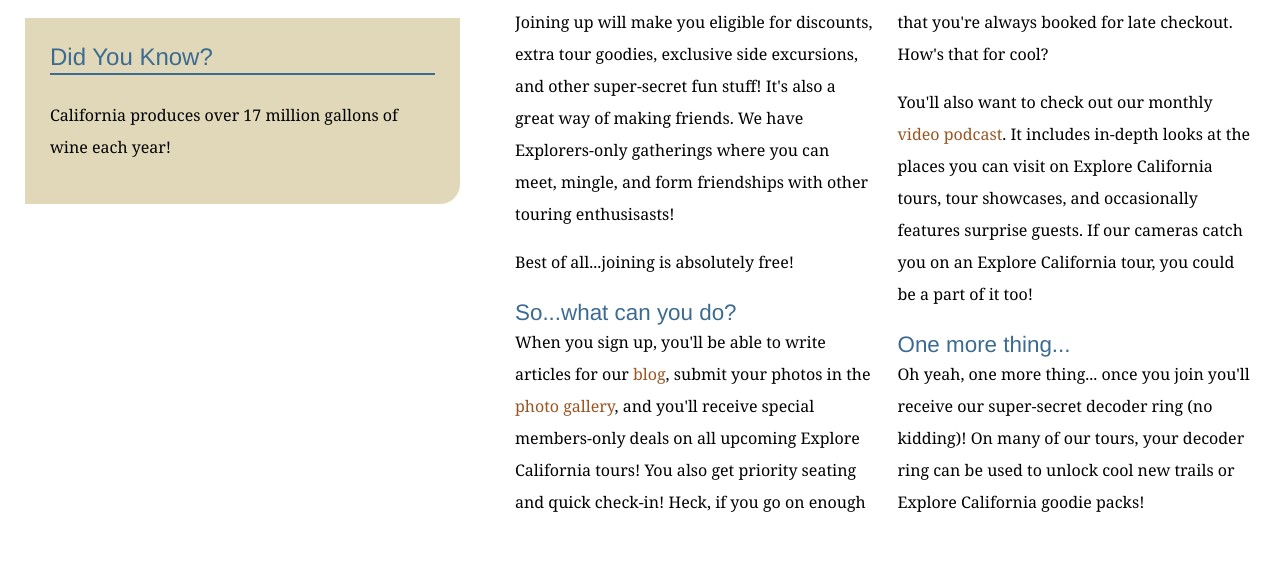
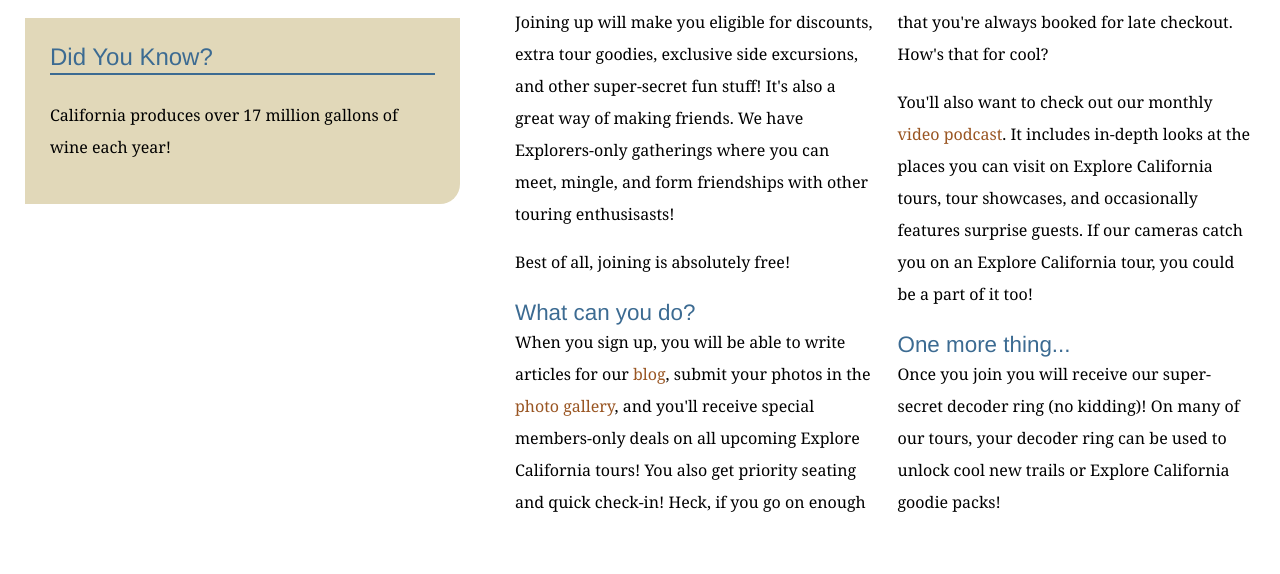
Before and after one commit to tuannguy/explore_california, a plain HTML site: page explorers.html in a window 1280 px wide. Shown: the part 838-1412 px from the top of the page. Drawn offline with Linux system fonts and the light colour scheme.

Commit message:
Minor text edits
Client emailed changes to Explorers page.

```diff
--- a/explorers.html
+++ b/explorers.html
@@ -78,10 +78,10 @@
           <p>Joining up will make you eligible for discounts, extra tour goodies, exclusive side excursions, and other
             super-secret fun stuff! It's also a great way of making friends. We have Explorers-only gatherings where you
             can meet, mingle, and form friendships with other touring enthusisasts!</p>
-          <p>Best of all...joining is absolutely free!</p>
+          <p>Best of all, joining is absolutely free!</p>
 
-          <h2>So...what can you do?</h2>
-          <p>When you sign up, you'll be able to write articles for our <a
+          <h2>What can you do?</h2>
+          <p>When you sign up, you will be able to write articles for our <a
               href="http://www.explorecalifornia.org/blog">blog</a>, submit your photos in the <a
               href="explorers/gallery.html">photo gallery</a>, and you'll receive special members-only deals on all
             upcoming Explore California tours! You also get priority seating and quick check-in! Heck, if you go on
@@ -94,7 +94,7 @@
             too!</p>
 
           <h2>One more thing...</h2>
-          <p>Oh yeah, one more thing... once you join you'll receive our super-secret decoder ring (no kidding)! On many
+          <p>Once you join you will receive our super-secret decoder ring (no kidding)! On many
             of our tours, your decoder ring can be used to unlock cool new trails or Explore California goodie packs!
           </p>
         </div>
```
